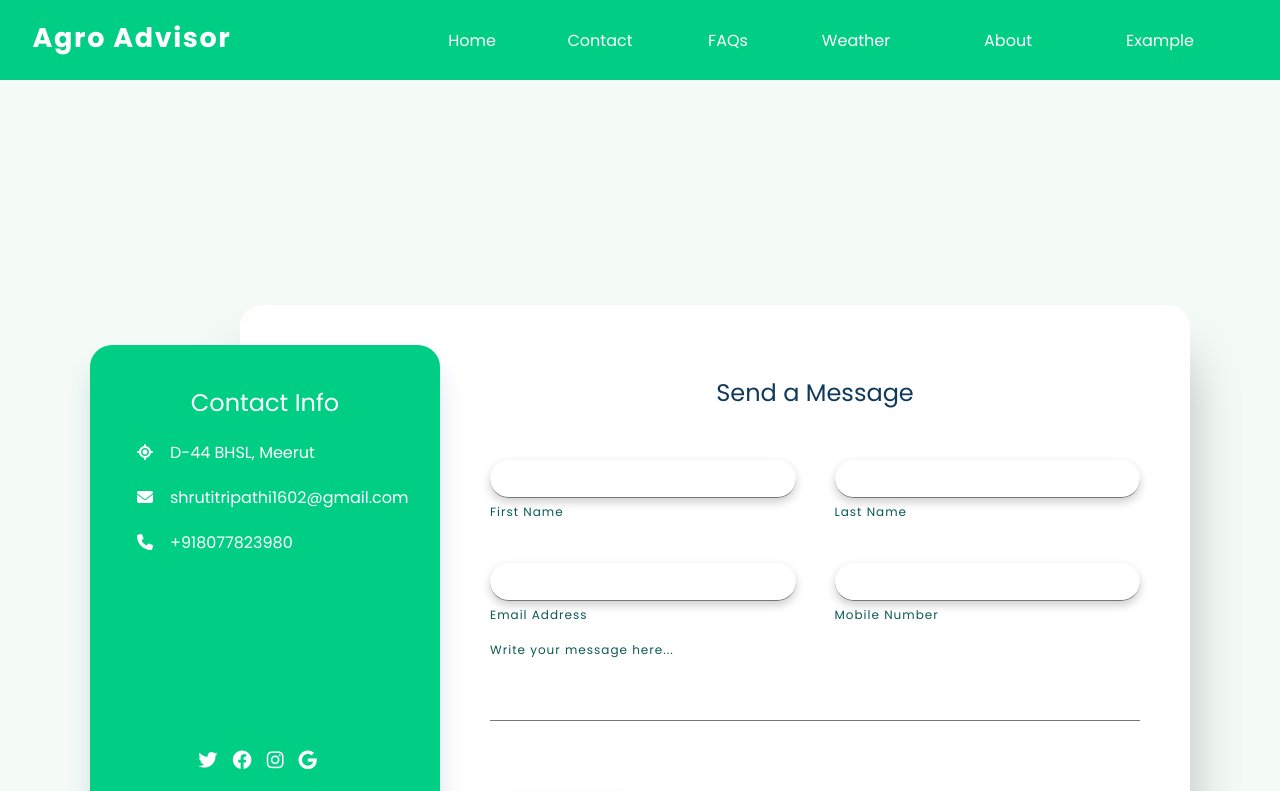
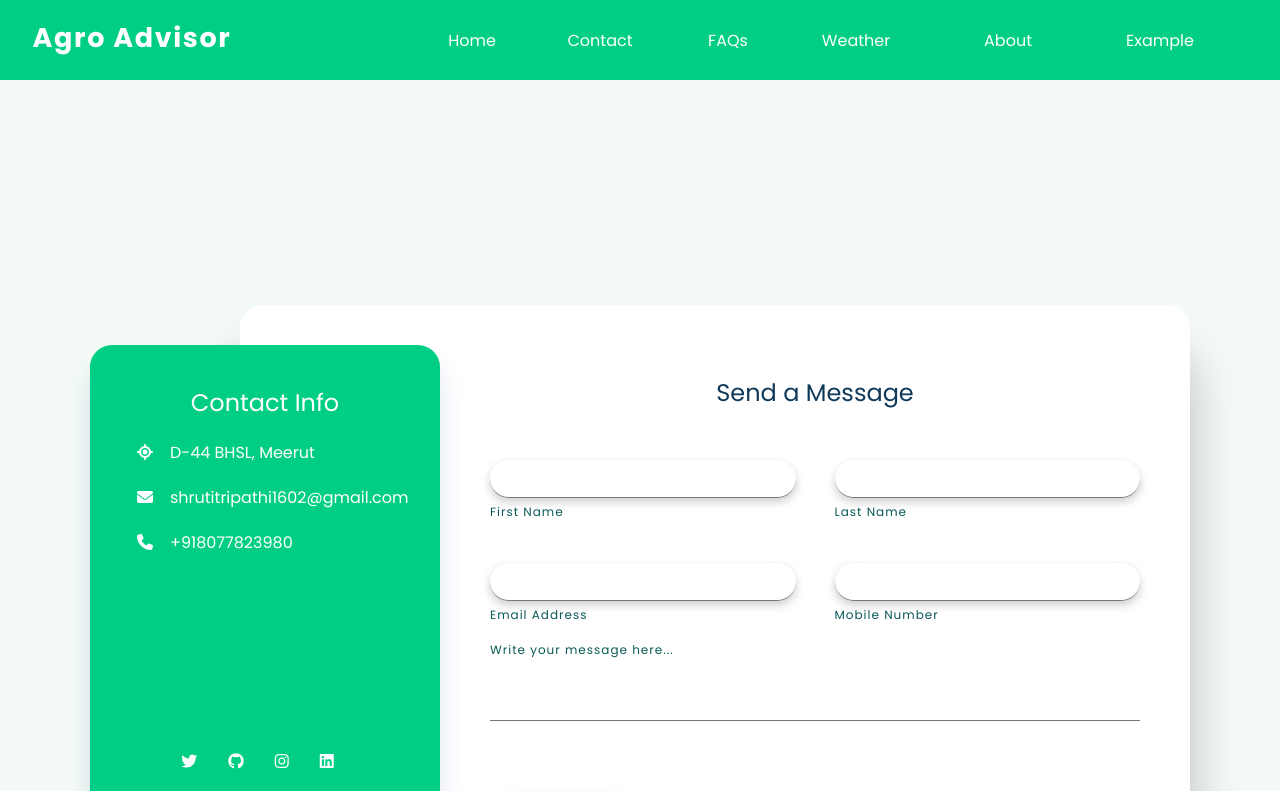
Before and after one commit to thissudhir/Agro_Advisor, a React (Create React App) app: page /contact in a window 1280 px wide. Shown: the top 791 px of the page. Built offline with nearby package versions, Linux system fonts and the light colour scheme; no server answers; a web font is replaced by a local one.

Commit message:
Updated contact info

```diff
--- a/src/App.css
+++ b/src/App.css
@@ -198,6 +198,10 @@ button {
   animation: close 0.2s forwards 1.25s;
 }
 
+.center-logo h3 {
+  font-size: 9.1rem;
+}
+
 @keyframes close {
   100% {
     opacity: 1;
@@ -208,12 +212,20 @@ button {
   .body {
     height: 900px;
   }
+
+  .center-logo h3 {
+    font-size: 5rem;
+  }
 }
 
 @media (min-width: 320px) and (max-width: 767px) {
   .body {
     height: auto;
     padding-bottom: 0;
+  }
+
+  .center-logo h3 {
+    font-size: 2rem;
   }
 
   form {
@@ -294,6 +306,10 @@ button {
     height: 1200px;
   }
 
+  .center-logo h3 {
+    font-size: 5rem;
+  }
+
   form {
     width: 60%;
     height: 70%;
--- a/src/App.jsx
+++ b/src/App.jsx
@@ -49,11 +49,11 @@ function App() {
             <Route path="/about" element={<About />} />
             <Route path="/contact" element={<Contact />} />
             <Route path="/faq" element={<FAQ />} />
-            <Route path="/ImageUpload" element={<ImageUpload />} />
+            {/* <Route path="/ImageUpload" element={<ImageUpload />} /> */}
             <Route path="/govt-data" element={<CropProductionData />} />
             <Route path="/Weather" element={<Weather />} />
             <Route path="/ExampleCrop" element={<ExampleCrop />} />
-            <Route path="/contributors" element={<Contributor />} />
+            {/* <Route path="/contributors" element={<Contributor />} /> */}
             <Route path="/*" element={<Err />} />
           </Routes>
         </Suspense>
--- a/src/components/About/about.jsx
+++ b/src/components/About/about.jsx
@@ -14,7 +14,7 @@ const About = ({ mode, setmode }) => {
   useEffect(() => {
     const timer = setTimeout(() => {
       setLogoVisible(false);
-    }, 3000);
+    }, 1000);
     return () => clearTimeout(timer);
   });
   const handleClick = () => {
@@ -57,7 +57,7 @@ const About = ({ mode, setmode }) => {
               marginTop: "7px",
 
               color: "#f3ce00",
-              fontSize: { xs: "5.1rem", md: "9.1rem", sm: "5.1rem" },
+              // fontSize: "9.1rem",
               fontWeight: "bold",
               textDecoration: "none",
               alignItems: "center",
--- a/src/components/Contact/contact.css
+++ b/src/components/Contact/contact.css
@@ -103,35 +103,86 @@
     justify-content: center;
     font-size: 1.2em;
     color: white;
+    text-transform: none;
+    text-decoration: none;
 }
 
 .contactInfo ul.sci li:nth-child(1):hover {
     color: rgb(81, 197, 244);
+    text-transform: none;
+    text-decoration: none;
     cursor: pointer;
 }
 
 .contactInfo ul.sci li:nth-child(2):hover {
     color: rgb(35, 128, 194);
+    text-transform: none;
+    text-decoration: none;
     cursor: pointer;
 }
 
 .contactInfo ul.sci li:nth-child(3):hover {
     color: rgb(244, 81, 244);
+    text-transform: none;
+    text-decoration: none;
     cursor: pointer;
 }
 
 .contactInfo ul.sci li:nth-child(4):hover {
     color: rgb(234, 96, 61);
+    text-transform: none;
+    text-decoration: none;
     cursor: pointer;
 }
 
 .containerIO .contactInfo ul.sci li {
     list-style: none;
     margin-right: 15px;
+    text-transform: none;
+    text-decoration: none;
 }
 
 .containerIO .contactInfo ul.sci li a {
+
+    text-transform: none;
     text-decoration: none;
+}
+
+a {
+    text-transform: none;
+    text-decoration: none;
+}
+
+.sci {
+    list-style: none;
+    /* Remove default bullet points */
+    padding: 0;
+    /* Remove default padding */
+    display: flex;
+    /* Align icons horizontally */
+    gap: 1rem;
+    /* Space between icons */
+}
+
+.sci li {
+    display: inline;
+    /* Ensure list items are inline */
+}
+
+.link {
+    text-transform: none;
+    text-decoration: none;
+    color: inherit;
+    /* Use current text color */
+    font-size: 1rem;
+    /* Adjust icon size */
+    transition: color 0.3s ease;
+    /* Smooth color transition */
+}
+
+.link:hover {
+    color: #f3ce00;
+    /* Change color on hover */
 }
 
 .containerIO .contactInfo ul.sci li a img {
--- a/src/components/Contact/contact.js
+++ b/src/components/Contact/contact.js
@@ -48,7 +48,7 @@ const Contact = ({ mode, setmode }) => {
   useEffect(() => {
     const timer = setTimeout(() => {
       setLogoVisible(false);
-    }, 5000);
+    }, 1000);
     return () => clearTimeout(timer);
   });
   const sentences = [
@@ -126,7 +126,7 @@ const Contact = ({ mode, setmode }) => {
               marginTop: "7px",
 
               color: "#f3ce00",
-              fontSize: { xs: "5.1rem", md: "9.1rem", sm: "5.1rem" },
+              // fontSize: "9.1rem",
               fontWeight: "bold",
               textDecoration: "none",
               alignItems: "center",
@@ -168,7 +168,7 @@ const Contact = ({ mode, setmode }) => {
                       </span>
                       {/* <span>nassosanagn@gmail.com</span> */}
                       <span>
-                        <a href="mailto:">
+                        <a href="mailto:shrutitripathi1602@gmail.com">
                           shrutitripathi1602@gmail.com
                         </a>
                       </span>
@@ -177,22 +177,34 @@ const Contact = ({ mode, setmode }) => {
                       <span>
                         <i class="fa fa-phone"></i>
                       </span>
-                      <span>+918077823980</span>
+                      <span>
+                        <a href="tel:shrutitripathi1602@gmail.com">
+                          +918077823980
+                        </a>
+                      </span>
                     </li>
                   </ul>
                 </div>
                 <ul className="sci">
                   <li>
-                    <i class="fa-brands fa-twitter"></i>
+                    <a className="link" href="#" target="_blank">
+                      <i class="fa-brands fa-twitter"></i>
+                    </a>
                   </li>
                   <li>
-                    <i class="fa-brands fa-facebook"></i>
+                    <a className="link" href="https://github.com/shrutitripathi162" target="_blank">
+                      <i class="fa-brands fa-github"></i>
+                    </a>
                   </li>
                   <li>
-                    <i class="fa-brands fa-instagram"></i>
+                    <a className="link" href="https://www.instagram.com/shrutitripathi162/" target="_blank">
+                      <i class="fa-brands fa-instagram"></i>
+                    </a>
                   </li>
                   <li>
-                    <i class="fa-brands fa-google"></i>
+                    <a className="link" href="https://www.linkedin.com/in/shruti-tripathi1602/" target="_blank">
+                      <i class="fa-brands fa-linkedin"></i>
+                    </a>
                   </li>
                 </ul>
               </div>
--- a/src/components/ExampleOfCrop/ExampleCrop.jsx
+++ b/src/components/ExampleOfCrop/ExampleCrop.jsx
@@ -11,7 +11,7 @@ export function ExampleCrop({ mode, setmode }) {
   useEffect(() => {
     const timer = setTimeout(() => {
       setLogoVisible(false);
-    }, 3000);
+    }, 1000);
     return () => clearTimeout(timer);
   });
 
@@ -53,7 +53,7 @@ export function ExampleCrop({ mode, setmode }) {
               marginTop: "7px",
 
               color: "#f3ce00",
-              fontSize: { xs: "5.1rem", md: "9.1rem", sm: "5.1rem" },
+              // fontSize: "9.1rem",
               fontWeight: "bold",
               textDecoration: "none",
               alignItems: "center",
--- a/src/components/Footer.css
+++ b/src/components/Footer.css
@@ -24,6 +24,9 @@ footer {
     padding: 0.6% 0%;
     color: gray;
     font-size: 0.8em;
+    gap: 10px;
+    display: flex;
+    justify-content: center;
 }
 
 .footer .row a {
@@ -33,7 +36,7 @@ footer {
 }
 
 .footer .row a:hover {
-    color: #fff;
+    color: #f3ce00;
 }
 
 .footer .row ul {
--- a/src/components/Weather.js
+++ b/src/components/Weather.js
@@ -15,7 +15,7 @@ export const Weather = ({ mode, setmode }) => {
     useEffect(() => {
         const timer = setTimeout(() => {
             setLogoVisible(false);
-        }, 3000);
+        }, 1000);
         return () => clearTimeout(timer);
     });
     const handleWeather = async (e) => {
@@ -55,7 +55,7 @@ export const Weather = ({ mode, setmode }) => {
                             marginTop: "7px",
 
                             color: "#f3ce00",
-                            fontSize: { xs: "5.1rem", md: "9.1rem", sm: "5.1rem" },
+                            // fontSize: "9.1rem",
                             fontWeight: "bold",
                             textDecoration: "none",
                             alignItems: "center",
--- a/src/components/faq/faq.jsx
+++ b/src/components/faq/faq.jsx
@@ -46,7 +46,7 @@ const FAQ = ({ mode, setmode }) => {
   useEffect(() => {
     const timer = setTimeout(() => {
       setLogoVisible(false);
-    }, 5000);
+    }, 1000);
     return () => clearTimeout(timer);
   });
 
@@ -61,7 +61,7 @@ const FAQ = ({ mode, setmode }) => {
               marginTop: "7px",
 
               color: "#f3ce00",
-              fontSize: { xs: "5.1rem", md: "9.1rem", sm: "5.1rem" },
+              // fontSize: "9.1rem",
               fontWeight: "bold",
               textDecoration: "none",
               alignItems: "center",
```
Also changed, not shown: src/components/Footer.js (+5 -5 lines), src/components/Home/Home.jsx (+12 -12 lines).
